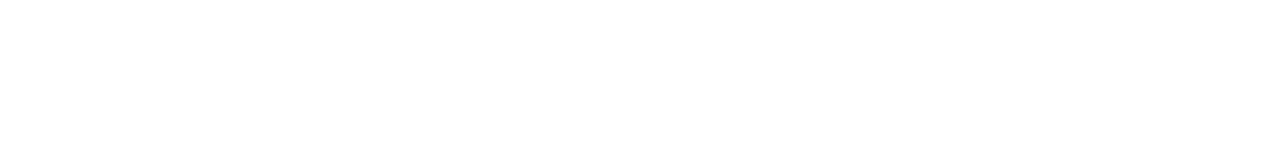
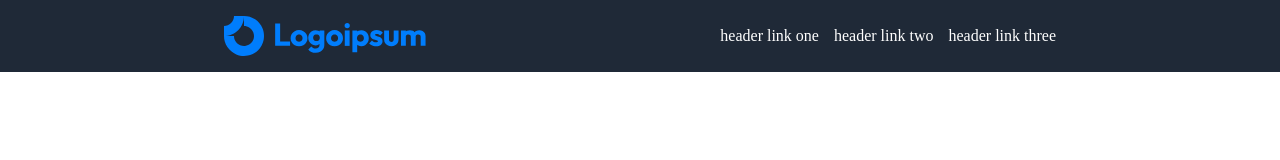
Before and after one commit to Breno-D/LandingPage, a plain HTML site: page index.html in a window 1280 px wide. Drawn offline with Linux system fonts and the light colour scheme.

Commit message:
[ADD] Header
- Added the header HTML and CSS
- Testing Multi-line Commit in new editor

```diff
--- a/index.html
+++ b/index.html
@@ -3,9 +3,22 @@
 <head>
     <meta charset="UTF-8">
     <meta name="viewport" content="width=device-width, initial-scale=1.0">
-    <title>Document</title>
+    <link rel="stylesheet" href="styles.css">
+    <title>Landing Page</title>
 </head>
 <body>
-
+    <div class="header">
+        <img src="logo.svg" alt="">
+        <ul>
+            <li><a href="#">header link one</a></li>
+            <li><a href="#">header link two</a></li>
+            <li><a href="#">header link three</a></li>
+        </ul>
+    </div>
+    <div></div>
+    <div></div>
+    <div></div>
+    <div></div>
+    <div></div>
 </body>
 </html>
--- a/styles.css
+++ b/styles.css
@@ -0,0 +1,26 @@
+*{
+    box-sizing: border-box;
+    margin: 0;
+}
+
+.header{
+    display: flex;
+    align-items: center;
+    justify-content: space-between;
+    padding: 1rem 14rem;
+    background-color: #1F2937;
+}
+
+ul{
+    padding: 0px;
+    margin: 0px;
+    margin-top: 0px;
+    display: flex;
+    list-style-type: none;
+    gap: 15px;
+}
+
+a{
+    text-decoration: none;
+    color: white;
+}
```
Also changed, not shown: logo.svg (added).
